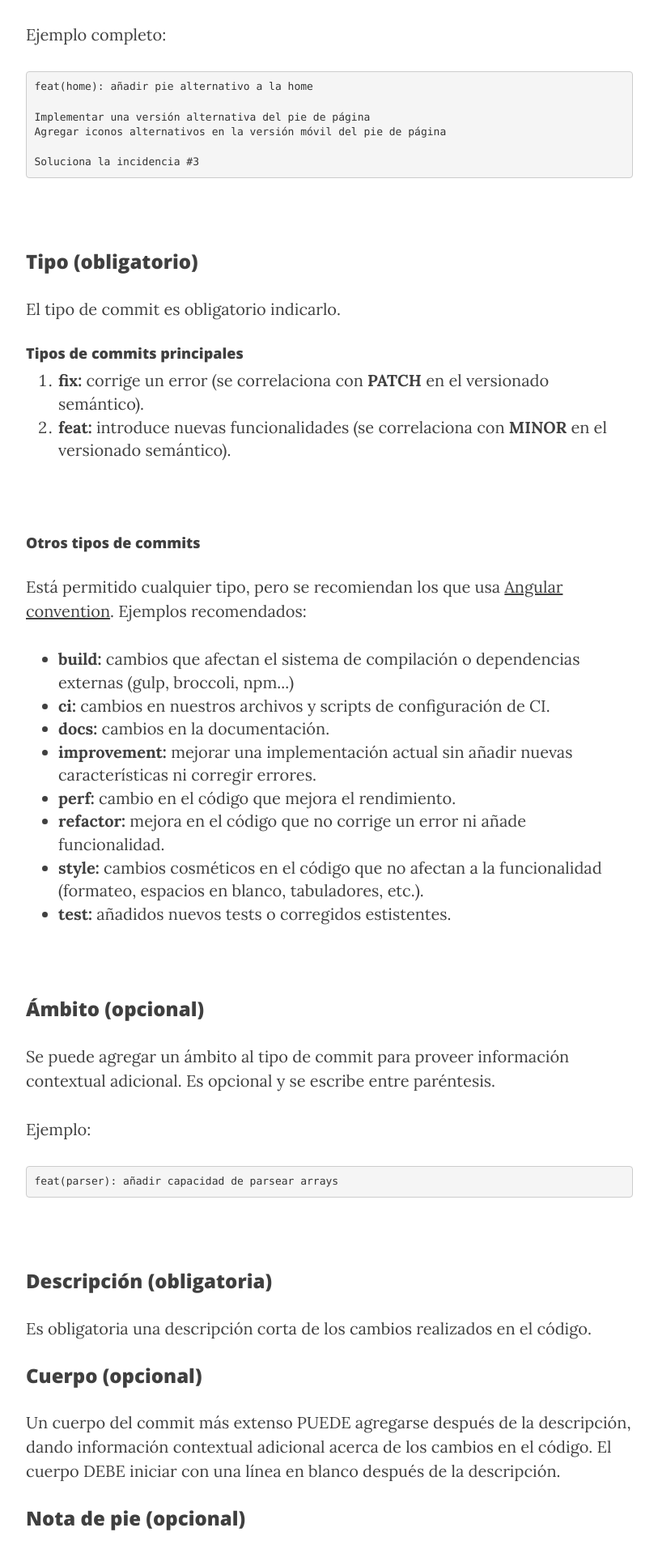
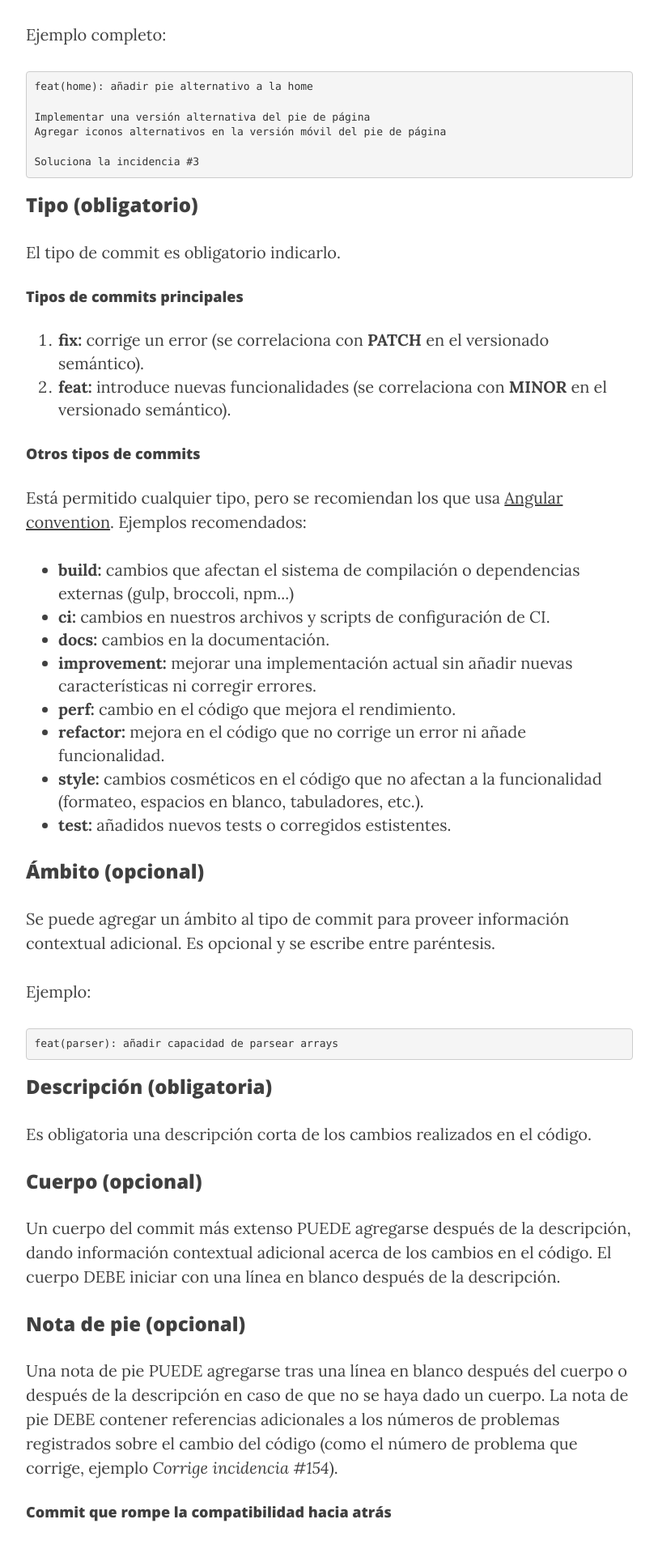
Before and after one commit to aunitz/beta, a Jekyll site: the page built from _posts/2019-11-14-conventional-commits.markdown, in a window 1280 px wide. Shown: the part 1327-3240 px from the top of the page at 81% size, without its empty margins (233-1046 px from the left). Built offline with Jekyll 4.4.1, drawn with Linux system fonts in a browser that asks for light colours; nearby versions of some CDN libraries.

Commit message:
fix: correcciones de formato en el post

```diff
--- a/_posts/2019-11-14-conventional-commits.markdown
+++ b/_posts/2019-11-14-conventional-commits.markdown
@@ -38,31 +38,34 @@
 
 Soluciona la incidencia #3
 </pre>
-<p>&nbsp;</p>
+
 <h3>Tipo (obligatorio)</h3>
 
 <p>El tipo de commit es obligatorio indicarlo.</p>
 
 <h4>Tipos de commits principales</h4>
-<ol>
- 	<li><strong>fix:</strong> corrige un error (se correlaciona con <strong>PATCH</strong> en el versionado semántico).</li>
- 	<li><strong>feat:</strong> introduce nuevas funcionalidades (se correlaciona con <strong>MINOR</strong> en el versionado semántico).</li>
-</ol>
-<p>&nbsp;</p>
+<p>
+    <ol>
+        <li><strong>fix:</strong> corrige un error (se correlaciona con <strong>PATCH</strong> en el versionado semántico).</li>
+        <li><strong>feat:</strong> introduce nuevas funcionalidades (se correlaciona con <strong>MINOR</strong> en el versionado semántico).</li>
+    </ol>
+</p>
+
 <h4>Otros tipos de commits</h4>
 
-<p>Está permitido cualquier tipo, pero se recomiendan los que usa <a href="https://github.com/angular/angular/blob/22b96b9/CONTRIBUTING.md#-commit-message-guidelines" target="_blank">Angular convention</a>. Ejemplos recomendados:<p>
-<ul>
- 	<li><strong>build:</strong> cambios que afectan el sistema de compilación o dependencias externas (gulp, broccoli, npm...)</li>
- 	<li><strong>ci:</strong> cambios en nuestros archivos y scripts de configuración de CI.</li>
- 	<li><strong>docs:</strong> cambios en la documentación.</li>
- 	<li><strong>improvement:</strong> mejorar una implementación actual sin añadir nuevas características ni corregir errores.</li>
- 	<li><strong>perf:</strong> cambio en el código que mejora el rendimiento.</li>
- 	<li><strong>refactor:</strong> mejora en el código que no corrige un error ni añade funcionalidad.</li>
- 	<li><strong>style:</strong> cambios cosméticos en el código que no afectan a la funcionalidad (formateo, espacios en blanco, tabuladores, etc.).</li>
- 	<li><strong>test:</strong> añadidos nuevos tests o corregidos estistentes.</li>
-</ul>
-<p>&nbsp;</p>
+<p>Está permitido cualquier tipo, pero se recomiendan los que usa <a href="https://github.com/angular/angular/blob/22b96b9/CONTRIBUTING.md#-commit-message-guidelines" target="_blank">Angular convention</a>. Ejemplos recomendados:
+    <ul>
+        <li><strong>build:</strong> cambios que afectan el sistema de compilación o dependencias externas (gulp, broccoli, npm...)</li>
+        <li><strong>ci:</strong> cambios en nuestros archivos y scripts de configuración de CI.</li>
+        <li><strong>docs:</strong> cambios en la documentación.</li>
+        <li><strong>improvement:</strong> mejorar una implementación actual sin añadir nuevas características ni corregir errores.</li>
+        <li><strong>perf:</strong> cambio en el código que mejora el rendimiento.</li>
+        <li><strong>refactor:</strong> mejora en el código que no corrige un error ni añade funcionalidad.</li>
+        <li><strong>style:</strong> cambios cosméticos en el código que no afectan a la funcionalidad (formateo, espacios en blanco, tabuladores, etc.).</li>
+        <li><strong>test:</strong> añadidos nuevos tests o corregidos estistentes.</li>
+    </ul>
+<p>
+
 <h3>Ámbito (opcional)</h3>
 
 <p>Se puede agregar un ámbito al tipo de commit para proveer información contextual adicional. Es opcional y se escribe entre paréntesis.</p>
@@ -70,7 +73,7 @@
 <p>Ejemplo:</p>
 
 <pre>feat(parser): añadir capacidad de parsear arrays</pre>
-<p>&nbsp;</p>
+
 <h3>Descripción (obligatoria)</h3>
 
 <p>Es obligatoria una descripción corta de los cambios realizados en el código.</p>
```
